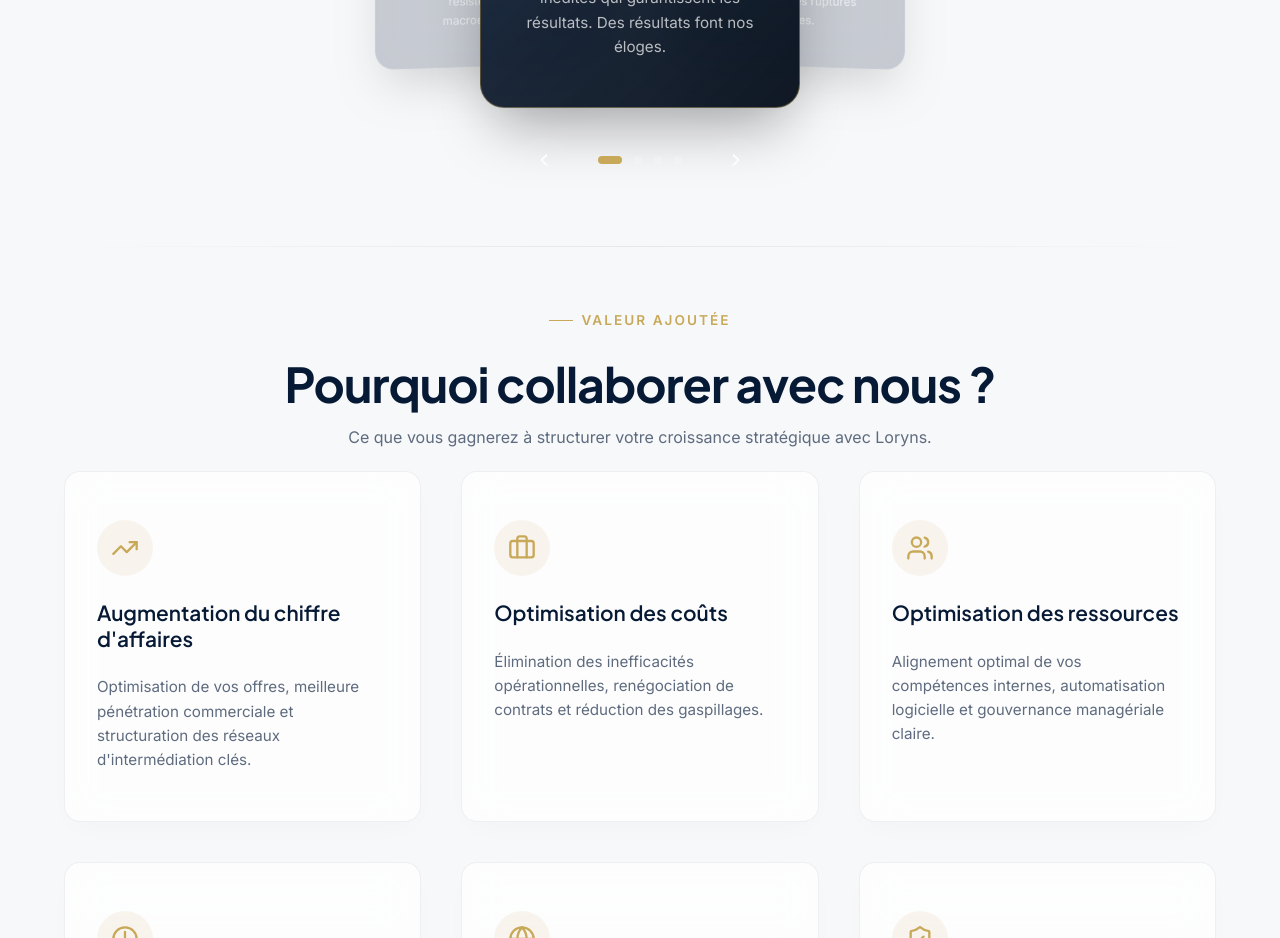
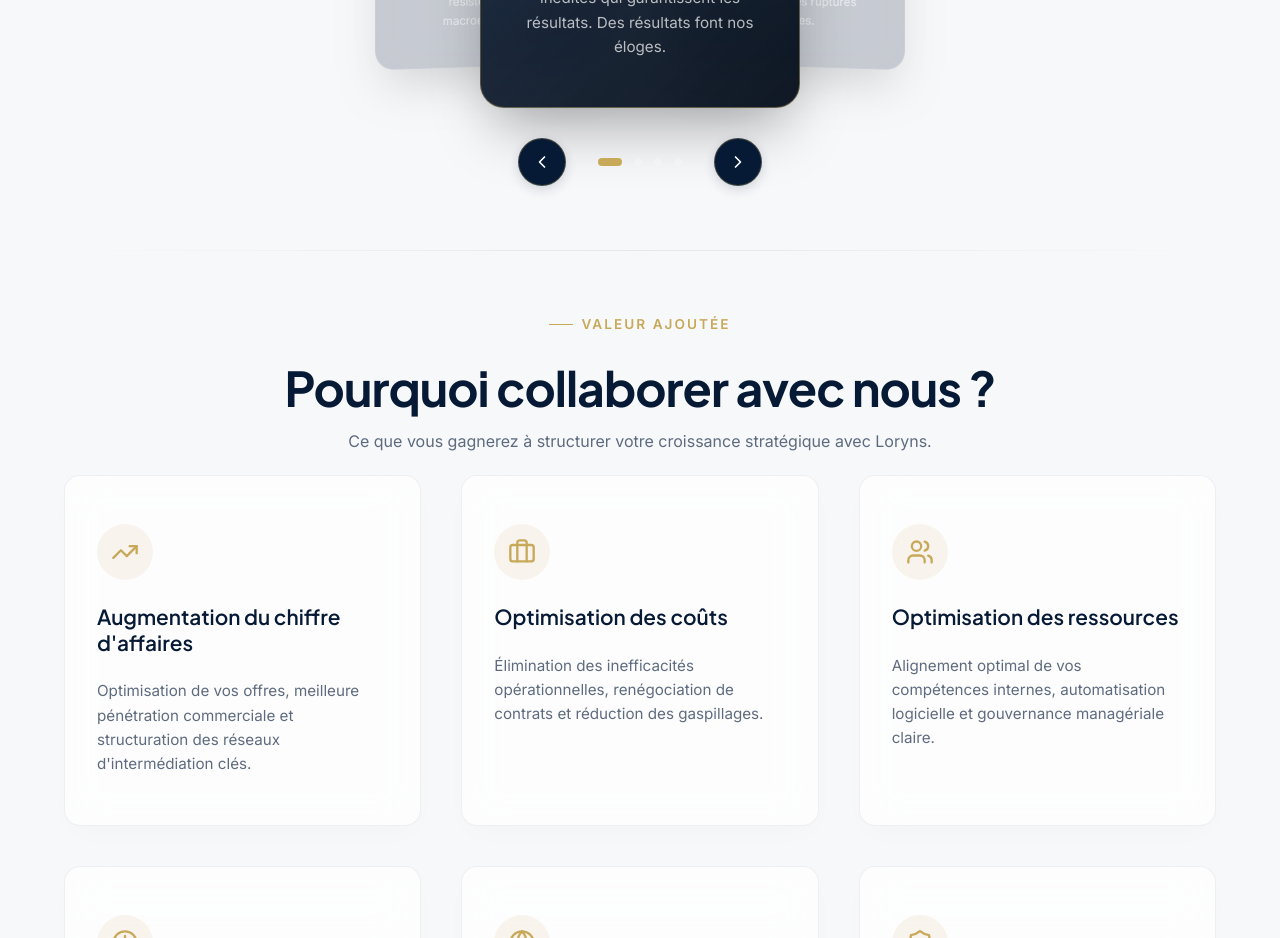
Before and after one commit to Manu100589/lorynx, a React (Vite) app: page / in a window 1280 px wide. Shown: the part 4080-5018 px from the top of the page. Built offline with nearby package versions, Linux system fonts and the light colour scheme.

Commit message:
fix: make 3D values carousel navigation buttons highly visible with dark blue background circles and white arrows

```diff
--- a/src/App.css
+++ b/src/App.css
@@ -2484,25 +2484,26 @@
 }
 
 .carousel-btn {
-  background: rgba(255, 255, 255, 0.04);
-  border: 1px solid rgba(255, 255, 255, 0.08);
-  width: 44px;
-  height: 44px;
+  background: #071A35; /* Dark blue background circle */
+  border: 1px solid rgba(200, 169, 90, 0.3); /* Subtle gold border to stand out on light sections */
+  width: 48px; /* Slightly larger for better target area and visibility */
+  height: 48px;
   border-radius: 50%;
-  color: white;
+  color: #FFFFFF; /* White arrows */
   display: flex;
   align-items: center;
   justify-content: center;
   cursor: pointer;
-  transition: all 0.3s ease;
+  transition: all 0.3s cubic-bezier(0.25, 1, 0.5, 1);
+  box-shadow: 0 4px 12px rgba(7, 26, 53, 0.15);
 }
 
 .carousel-btn:hover {
-  background: var(--color-accent);
+  background: var(--color-accent); /* Gold background on hover */
   border-color: var(--color-accent);
-  color: var(--color-primary);
-  transform: scale(1.08);
-  box-shadow: 0 10px 20px -5px rgba(200, 169, 90, 0.35);
+  color: #071A35; /* Dark blue arrows on hover */
+  transform: scale(1.1);
+  box-shadow: 0 8px 20px rgba(200, 169, 90, 0.35);
 }
 
 .carousel-indicators {
```
